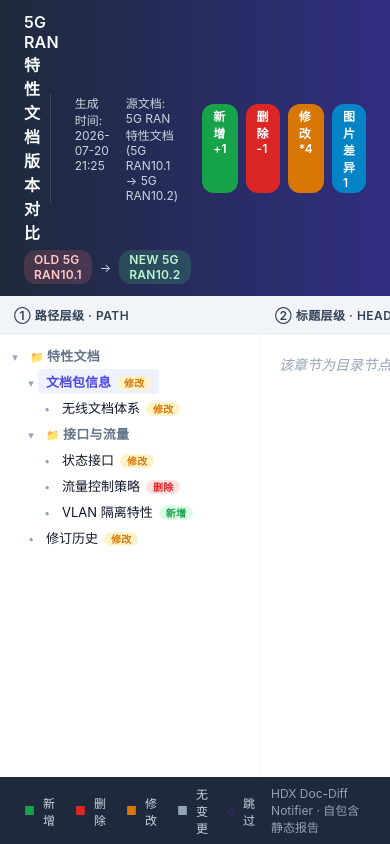
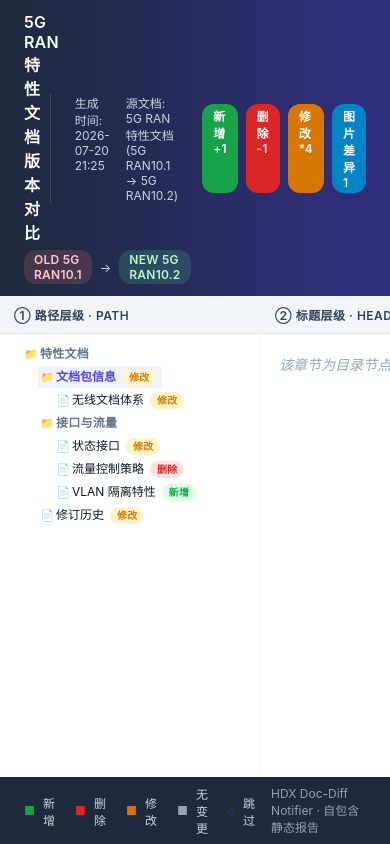
Before and after one commit to starhyc/hdx-doc-diff, a plain HTML site: page report/index.html in a window 390 px wide. Drawn offline with Linux system fonts and the light colour scheme.

Commit message:
左栏文件夹/文件图标紧凑样式, 中栏仅展示顶层标题, keep灰字
Co-authored-by: factory-droid[bot] <138933559+factory-droid[bot]@users.noreply.github.com>

```diff
--- a/report/css/report.css
+++ b/report/css/report.css
@@ -174,25 +174,40 @@ body {
   font-size: 11px;
   user-select: none;
 }
-.tree-toggle.empty::before { content: '•'; }
-.tree-toggle.expanded::before { content: '▾'; }
-.tree-toggle.collapsed::before { content: '▸'; }
+.tree-toggle.empty::before { content: ''; }
+.tree-toggle.expanded::before { content: ''; }
+.tree-toggle.collapsed::before { content: ''; }
 .tree-label {
+  display: inline-flex;
+  align-items: center;
+  padding: 2px 6px 2px 2px;
+  cursor: pointer;
+  border-radius: 3px;
+  user-select: none;
+  font-size: 12px;
+  transition: background 0.12s;
+  line-height: 1.5;
+}
+.tree-label::before {
   display: inline-block;
-  padding: 3px 8px;
-  cursor: pointer;
-  border-radius: 4px;
-  user-select: none;
-  font-size: 13px;
-  transition: background 0.12s;
+  width: 14px;
+  text-align: center;
+  margin-right: 2px;
+  font-size: 11px;
+  flex-shrink: 0;
 }
+/* 有子节点: 文件夹图标 */
+.tree-label.has-children::before { content: '\1F4C1'; }
+/* 叶子节点: 文件图标 */
+.tree-label:not(.has-children)::before { content: '\1F4C4'; }
+/* bridge 节点覆盖为文件夹 */
+.tree-label.tree-bridge::before { content: '\1F4C1'; }
 .tree-label:hover { background: var(--hover); }
 .tree-label.active {
   background: var(--accent-soft);
   font-weight: 600;
   color: var(--accent);
 }
-/* bridge (folder-like) nodes: 仅做层级展示, 不响应点击 */
 .tree-label.tree-bridge {
   font-weight: 600;
   color: var(--text-muted);
@@ -200,10 +215,6 @@ body {
   cursor: default;
 }
 .tree-label.tree-bridge:hover { background: transparent; }
-.tree-label.tree-bridge::before {
-  content: '📁\00a0';
-  font-size: 11px;
-}
 .tree-label.has-diff::after {
   content: attr(data-badge);
   margin-left: 6px;
@@ -218,10 +229,6 @@ body {
 .tree-label.status-chg::after { background: var(--bg-chg); color: var(--c-chg); }
 /* skip 状态: 保留层级展示, 紫色虚线左边框 + 浅紫底 */
 .tree-label.status-skip::after { background: var(--bg-skip); color: var(--c-skip); }
-.tree-label.status-skip {
-  border-left: 3px dashed var(--c-skip);
-  padding-left: 5px;
-}
 
 /* ==== Paragraph list (hierarchical by heading level) ==== */
 .paragraph-list { list-style: none; padding: 0; }
@@ -244,9 +251,9 @@ body {
 .paragraph-item.is-heading { font-weight: 600; }
 .paragraph-item.is-heading .paragraph-title { font-size: 13px; color: var(--text); }
 .paragraph-item .paragraph-title { font-size: 13px; color: var(--text-muted); flex: 1; min-width: 0; overflow: hidden; text-overflow: ellipsis; white-space: nowrap; }
-.paragraph-item.s-keep { opacity: 0.55; }
-.paragraph-item.s-keep.active { opacity: 1; }
-.paragraph-item.s-keep .paragraph-title { color: var(--text-soft); }
+.paragraph-item.s-keep { color: var(--text-muted); }
+.paragraph-item.s-keep.active { color: var(--accent); }
+.paragraph-item.s-keep .paragraph-title { color: var(--text-muted); }
 .paragraph-item.s-add { background: var(--bg-add-soft); }
 .paragraph-item.s-del { background: var(--bg-del-soft); }
 .paragraph-item.s-chg { background: var(--bg-chg-soft); }
--- a/report/js/report.js
+++ b/report/js/report.js
@@ -79,6 +79,7 @@
       const label = document.createElement('span');
       label.className = 'tree-label';
       if (node.bridge) label.classList.add('tree-bridge');
+      if (hasChildren) label.classList.add('has-children');
       const status = node.status || 'keep';
       if (status && status !== 'keep' && !node.bridge) {
         label.classList.add('has-diff', 'status-' + status);
@@ -175,8 +176,7 @@
     });
   }
 
-  // 段落栏: 按文档标题层级缩进, 仅显示 heading 段; 无 heading 则空 (右侧仍展示整章内容)
-  // skip 状态的 heading 也显示 (使用紫色虚线与特殊样式), 表示已被过滤但仍可见
+  // 段落栏: 仅展示顶层标题 (最小 level), 含 keep/skip 状态
   function renderParagraphList(chapterId) {
     listEl.innerHTML = '';
     const paras = getChapterParagraphs(chapterId);
@@ -187,7 +187,6 @@
       listEl.appendChild(li);
       return;
     }
-    // 仅展示 heading 段 (含 skip 状态)
     const headings = paras.filter((p) => p.type === 'heading');
     if (headings.length === 0) {
       const li = document.createElement('li');
@@ -196,16 +195,15 @@
       listEl.appendChild(li);
       return;
     }
-    let curHeadingLevel = 1;
+    // 只展示顶层标题 (最小 level)
+    const minLevel = Math.min(...headings.map((p) => p.level || 99));
+    const topHeadings = headings.filter((p) => (p.level || 99) === minLevel);
     const frag = document.createDocumentFragment();
-    headings.forEach((p) => {
+    topHeadings.forEach((p) => {
       const status = p.status || 'keep';
-      curHeadingLevel = p.level || (curHeadingLevel + 1);
-      const indentLevel = Math.max(0, curHeadingLevel - 1);
       const li = document.createElement('li');
       li.className = 'paragraph-item s-' + status + ' is-heading';
       li.dataset.id = p.id;
-      li.style.paddingLeft = (indentLevel * HEADING_INDENT + BASE_INDENT) + 'px';
 
       const title = document.createElement('span');
       title.className = 'paragraph-title heading-title';
```
